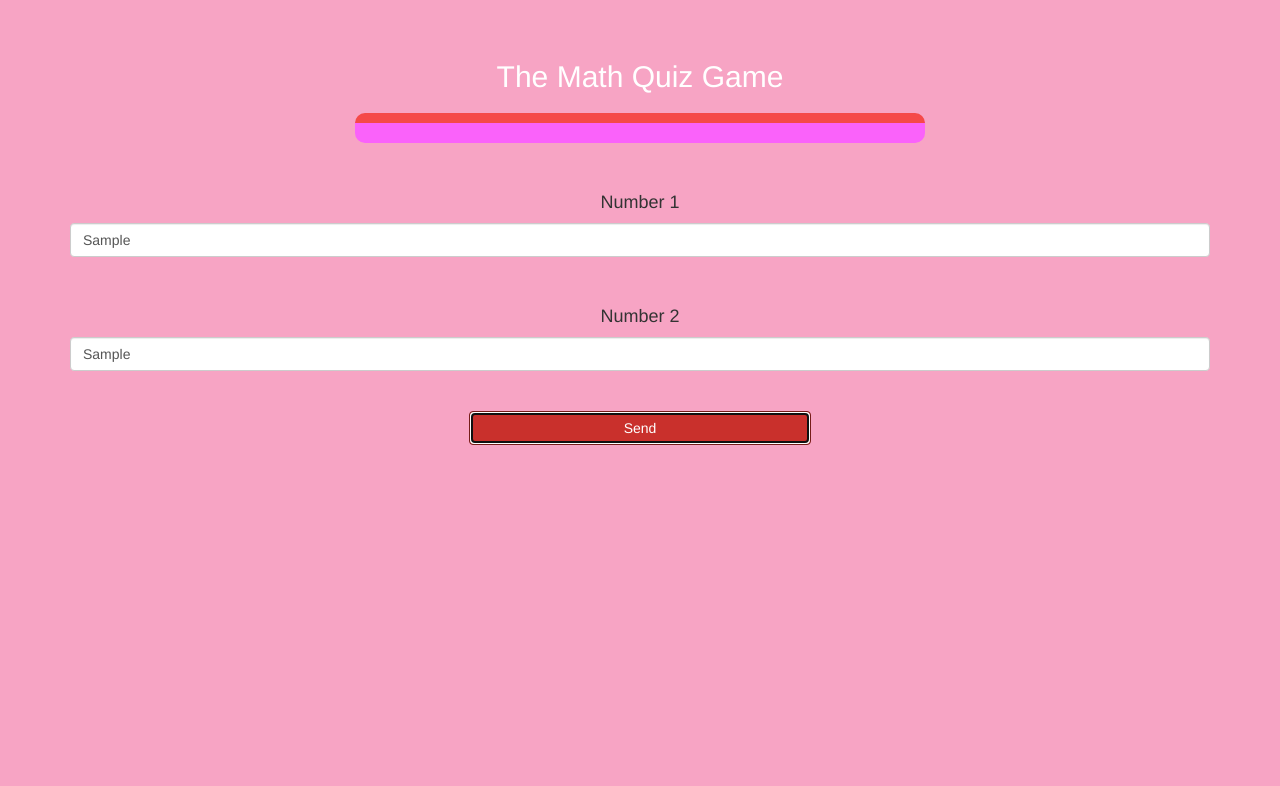
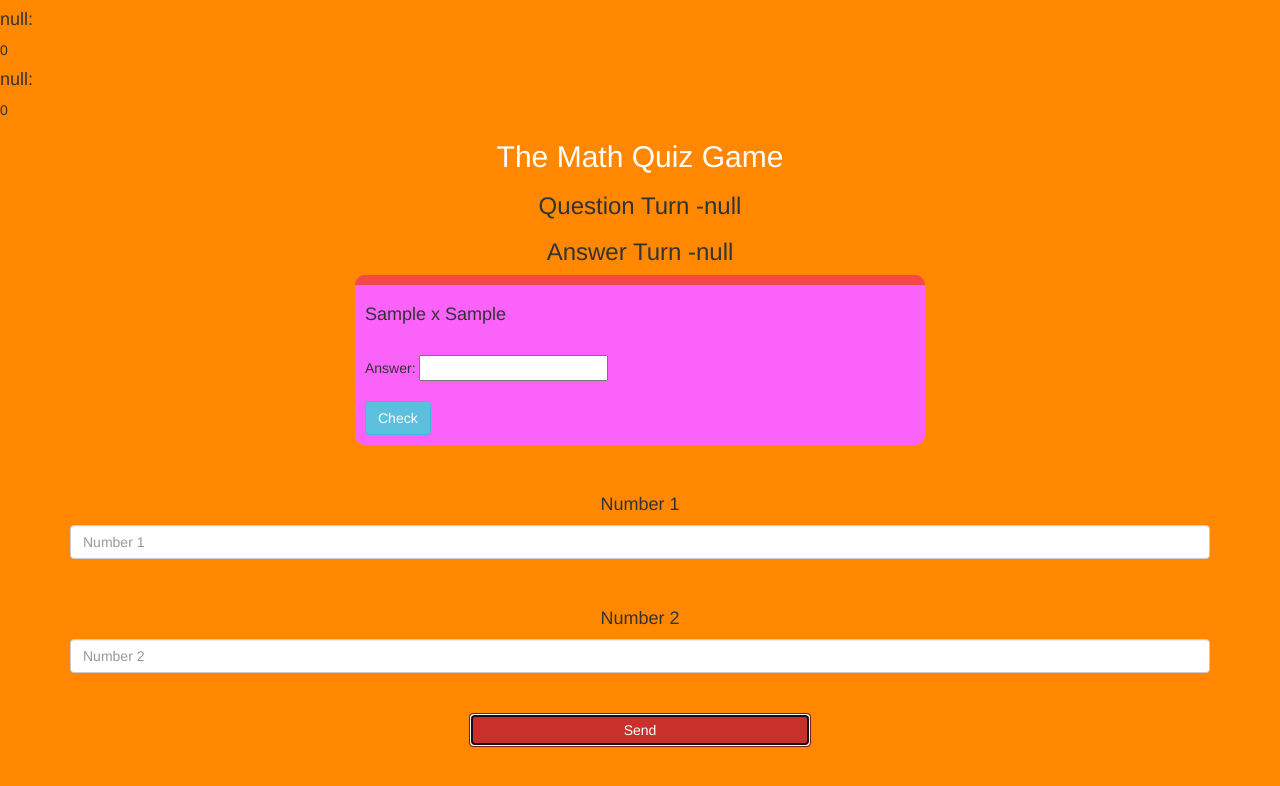
Before and after one commit to charliegautam/Project-89, a plain HTML site: page quiz_game_page.html in a window 1280 px wide. Both pictures are taken after typing "Sample", "Sample" into the empty fields and a click on the button "Send". Drawn offline with nearby package versions, Linux system fonts and the light colour scheme.

Commit message:
Add files via upload

```diff
--- a/index.html
+++ b/index.html
@@ -35,5 +35,6 @@
 		<br>
 		<button class="btn btn-danger" onclick="addUser()" id="login" style="width: 30%;">Login</button>
    </center>
+<script src="quiz_game_login.js"></script>
 </body>
 </html>
--- a/quiz_game_page.html
+++ b/quiz_game_page.html
@@ -12,7 +12,6 @@
 </head>
 <body id="body_2">
 <h4 id="player1_name"></h4><span id="player1_score"></span>
-<br>
 <h4 id="player2_name"></h4><span id="player2_score"></span>
 
 <div class="container">
@@ -34,6 +33,6 @@
         <button onclick="send()" id="send" class="btn btn-danger" style="width: 30%;">Send</button>
 	</center>
 </div>
-<script src="quiz_game_login.js"></script>
+<script src="quiz_game_page.js"></script>
 </body>
 </html>
--- /dev/null
+++ b/quiz_game_page.js
@@ -0,0 +1,25 @@
+player1 = localStorage.getItem("player1");
+player2 = localStorage.getItem("player2");
+player1score = 0;
+player2score = 0;
+
+document.getElementById("player1_name").innerHTML = player1+":";
+document.getElementById("player2_name").innerHTML = player2+":";
+document.getElementById("player1_score").innerHTML = player1score;
+document.getElementById("player2_score").innerHTML = player2score;
+document.getElementById("player_question").innerHTML = "Question Turn -"+player1;
+document.getElementById("player_answer").innerHTML = "Answer Turn -"+player2;
+
+function send(){
+number1 = document.getElementById("number_1").value;
+number2 = document.getElementById("number_2").value;
+actual_answer = parseInt(number1) * parseInt(number2);
+
+question_number = "<h4>" + number1 + " x "+ number2 + "</h4>";
+input = "<br> Answer: <input type='text' id='input_check_box'>";
+check_button = "<br><br><button class='btn btn-info' onclick='check()'>Check</button>";
+row = question_number + input + check_button;
+document.getElementById("output").innerHTML = row;
+document.getElementById("number_1").value = "";
+document.getElementById("number_2").value = "";
+}
--- a/style.css
+++ b/style.css
@@ -27,7 +27,7 @@
 }
 #body_2
 {
-	background:rgb(247, 164, 196)
+	background:rgb(255, 136, 0);
 }
 #output{
     background: rgb(250, 98, 250);
```
